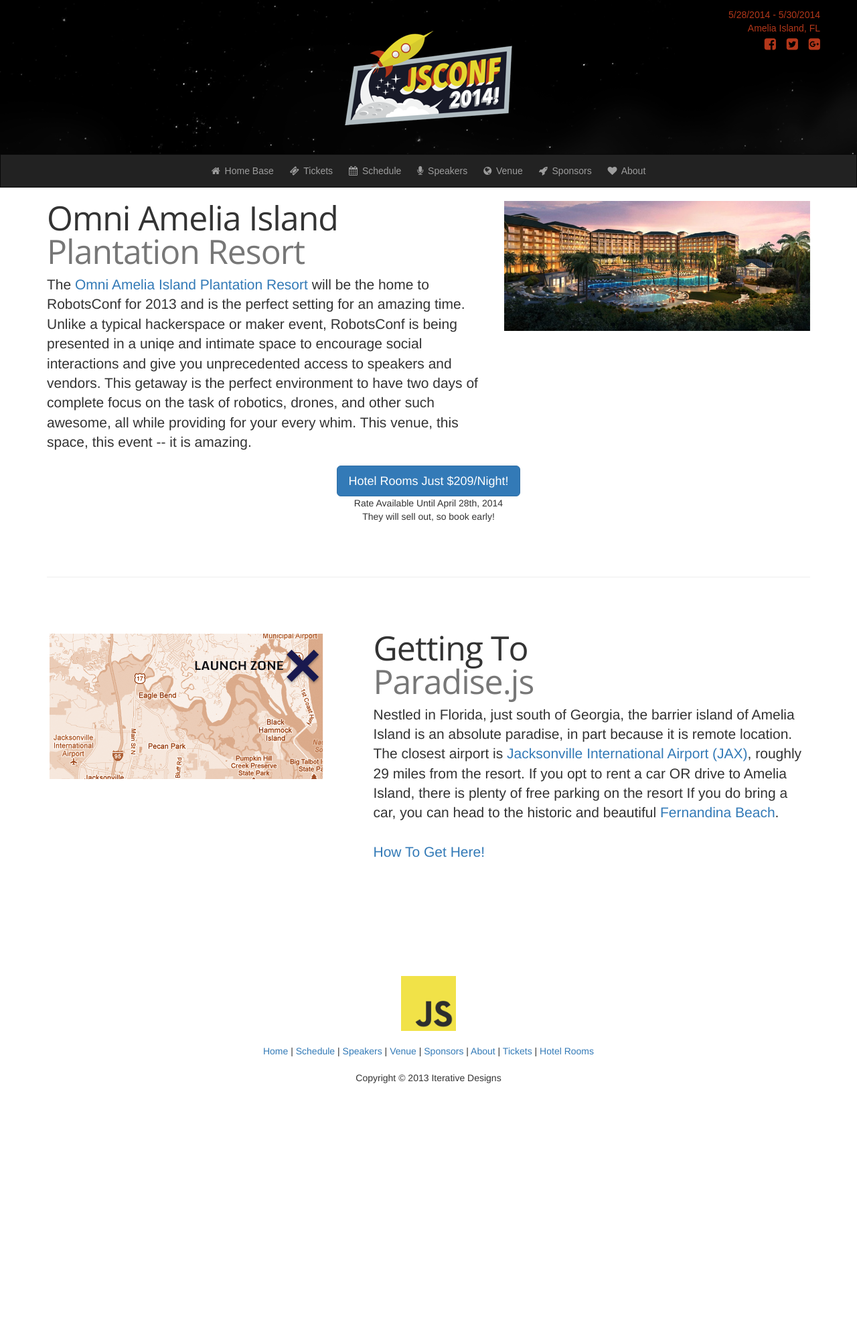
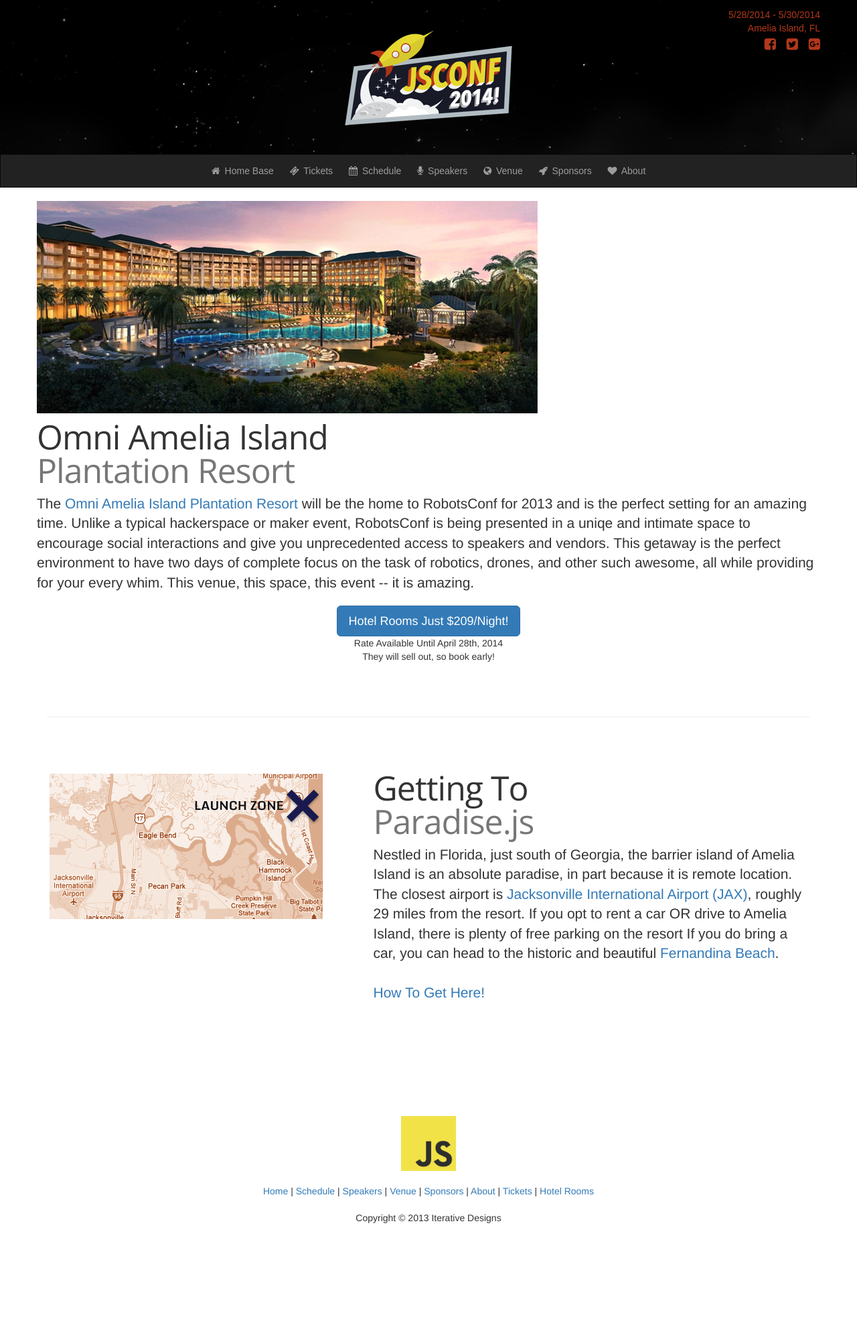
Before and after one commit to jsconf/jsconfus2014, a Jekyll site: the page built from venue.html, in a window 1280 px wide. Shown: the whole page at 67% size. Built offline with Jekyll 4.4.1, drawn with Linux system fonts in a browser that asks for light colours; nearby versions of some CDN libraries; some web fonts are replaced; before the commit the page ends 1769 px from its top, so only the background shows below that.

Commit message:
Flushign change.

```diff
--- a/about.html
+++ b/about.html
@@ -5,12 +5,10 @@
 ---
 
 <div id='curators' class='container'>
-<div class="row featurette">
-      <h1 class="featurette-heading mtop">What is JSConf?</h1>
+      <h2 >What is JSConf?</h2>
       <p>We have been doing JSConf for 6 years with more than 10 events across the world and every single one has been better than the previous, it is something we take a great deal of pride in. We make events that aren't from the standard conference playbook, because we believe you deserve more than that. We have always retained some core concepts, the most fundamental of which is to always focus on the human social development aspect of the event. The second is to always indulge every attendee well beyond that which they have paid. The third is to always treat attendees, staff, sponsors, and speakers with the utmost of respect and appreciation. We have been a launching point for an incredible number of the most revolutionary products, services, and technologies on the web.</p>
 
 <p>The JSConf team is constantly working to make the best technology event possible, which means not just creating events, but embracing a mission. Whether it is actively working to fix the diversity in computing issue, help feed the hungry, or try to fix the rampant negativity in our community, we are deeply dedicated making our (and your) world a better place. We want you to be part of it, we want you to be part of the JSConf family and help us with our mission.</p>
-</div>
 
       <hr class="featurette-divider">
 <div class="row featurette">
--- a/schedule.html
+++ b/schedule.html
@@ -7,7 +7,7 @@
 table.schedule td.tracka, table.schedule td.trackb, table.schedule td.trackc { width: 33%;}
 </style>
 <div id='schedule' class='container'>
-  <h1>Schedule</h1>
+  <h2>Schedule</h2>
 
   <div class='well'><b>Note:</b> This schedule is tentative and may change at any point in time leading up to the event without notice.</div>
 
@@ -19,6 +19,7 @@
   <p>Unless arriving by private jet or space craft, Amelia Island is quite remote and that is a very good thing for our purposes. Unfortunately it does make getting here a little complex, but to make it a little easier we will be providing shuttles from the airport on a schedule interval. Details will be out shortly as well as the times the shuttle will run after we have a rough manifest of when everyone is arriving.</p>
 
   <h4>The Docking Station Welcome Reception  6:00PM - 9:00PM</h4>
+    <p><img class='img-responsive' src="/img/banner/beach3.jpg" alt="Sand underneath your toes"/></p>
   <p>After a long day of travel, land at the beach for an evening welcome reception and social gathering. Meet old friends, make new friends, and enjoy the sand between your toes! We will have various things going on during this event including light appetizers and refreshments. We may have various rockets takeoffs throughout the evening, so your space helmet is completely optional.</p>
 
 
--- a/speakers.md
+++ b/speakers.html
@@ -4,7 +4,7 @@
 id: speakers
 ---
 <div class='container'>
-<h1>JSConf US 2014 Call for Speakers</h1>
+<h2>JSConf US 2014 Call for Speakers</h2>
 <div class='well'><b>Ready to Take Off?</b> <a href="">Sign up now to speak at JSConf US 2014!</a>
 </div>
 <p>At JSConf, we strive every year to push the boundaries of what is possible with JS by spotlighting the future of the language and those making that future a reality. If you haven't spoken at a JSConf, you are actually in a better position than those that have because we want new people, new ideas, and new presentations. We have a long history of focusing on individuals that would otherwise never get a stage. We have made JSConf the platform for risky, crazy, and amazing things to flourish into even bigger, more widely-known products, ideas, and libraries. Many of the brightest things in JS have their roots deeply engrained with JSConf and this is something we take incredible pride in. We push ourselves each year to take riskier and riskier speakers, because they define the discussion about JS over the next year or years. Unlike other events, attendees do not come to JSConf to learn JS, they come to have their minds blown about what they had never thought could be possible with JS. </p>
--- a/sponsors.html
+++ b/sponsors.html
@@ -4,8 +4,10 @@
 id: sponsors
 ---
 <div class='container'>
-<h1>JSConf US 2014 Sponsors</h1>
+<h2>JSConf US 2014 Sponsors</h2>
 
 <div class='well'><b>Interested in sponsoring?</b> <a href="https://docs.google.com/forms/d/1eyodyWx25GARoBX6XXWG_-Sg-CieeWIkx-nuSSKXQxQ/viewform">Sign up here to receive details on the sponsorship opportunities!</a></div>
 
 <p>At JSConf US 2013, the best JS programmers will gather at Amelia Island, FL for a two track, three day conference that will showcase the future of JS and we want you there as a sponsor! Our sponsorships are a little bit different, there are no booths, no exhibit halls, and we encourage you to send your best technical talent. We focus the sponsorships on creating amazing shared experiences which have a far broader and longer lasting effects for you and the attendees. Whether your goal is brand exposure, recruiting, product launch, or something else, we have a sponsorship opportunity for you.</p>
+
+<img src="/img/sponsor.jpg" alt="the audience" class="img-responsive"/>
--- a/tickets.html
+++ b/tickets.html
@@ -5,7 +5,7 @@
 ---
 
 <div id='tickets' class='container'>
-  <h1>JSConf US 2014 Tickets</h1>
+  <h2>JSConf US 2014 Tickets</h2>
 
   <p>One of the most exciting parts, like literally edge of your seat excitement, of JSConf is the process of procuring them. This is a natural problem that occurs with each successful year of running JSConf as more people both become interested in JS and aware of JSConf. We have made firm commitments of not sacrificing quality for quantity and to keep ticket prices as low as we possibly can. These two commitments run counter to how some other events are executed and to normal &quot;market economics&quot; which would dictate to increase prices and size to what the market can bear. More importantly for this discussion, these two commitments can cause a near panic rush when tickets go on sale, which is hardly fun for anyone. </p>
   <p>We are often asked, &quot;Why do you insist on keeping the attendee count so low?&quot; and the answer is because we believe that a smaller, more intimate environment is necessary for the type of event and types of discussions we want to curate. JSConf is not a typical (insert-language-here)-conf in that it doesn&#39;t provide beginner/intermediate content, rather it focuses on driving the language and community further by presenting risky, but bleeding edge ideas. Unfortunately, this does not scale to the volume of attendees that other events might facilitate. This isn&#39;t an evaluation of other events, just an evaluation of our own competency and ability.</p>
--- a/venue.html
+++ b/venue.html
@@ -8,15 +8,12 @@
 <div class='container'>
 
   <div class="row">
-    <div class="col-md-7">
+      <p ><img class="featurette-image img-responsive" src="/img/resort.jpg" alt="Generic placeholder image"></p>
       <h2 class="featurette-heading">Omni Amelia Island <br/><span class="text-muted">Plantation Resort</span></h2>
       <p class="lead">The <a href="http://www.omnihotels.com/FindAHotel/AmeliaIsland.aspx">Omni Amelia Island Plantation Resort</a> will be the home to RobotsConf for 2013 and is the perfect setting for an amazing time. Unlike a typical hackerspace or maker event, RobotsConf is being presented in a uniqe and intimate space to encourage social interactions and give you unprecedented access to speakers and vendors. This getaway is the perfect environment to have two days of complete focus on the task of robotics, drones, and other such awesome, all while providing for your every whim. This venue, this space, this event -- it is amazing.
       </p>
     </div>
-    <div class="col-md-5">
-      <img class="featurette-image img-responsive" src="/img/resort.jpg" alt="Generic placeholder image">
-    </div>
-  </div>
+
   <div class='row'>
   <center>
     <button type="button" class="btn btn-primary btn-lg" href="http://www.omnihotels.com/FindAHotel/AmeliaIsland/MeetingFacilities/RobotConference8.aspx">Hotel Rooms Just $209/Night!</button>
```
Also changed, not shown: img/banner/beach3.jpg (added), img/sponsor.jpg (added), 5 other files.
